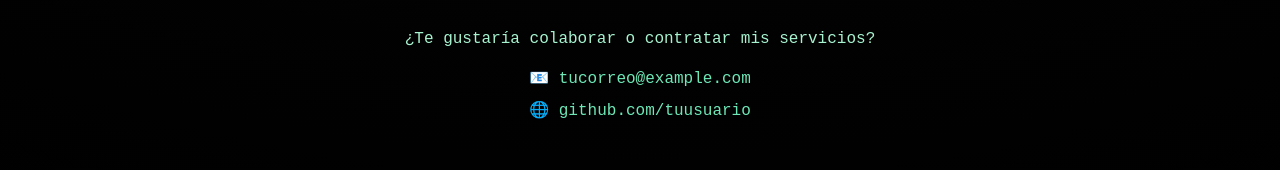
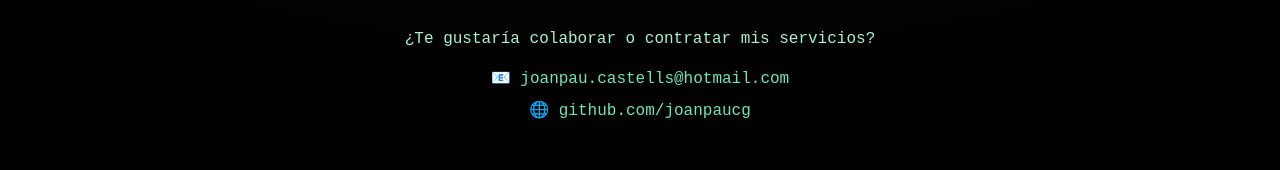
Before and after one commit to joanpaucg/myLandpage, a plain HTML site: page index.html in a window 1280 px wide. Shown: the part 1793-1963 px from the top of the page. Drawn offline with nearby package versions, Linux system fonts and the light colour scheme.

Commit message:
Changing parameters

```diff
--- a/index.html
+++ b/index.html
@@ -106,8 +106,8 @@
     <h2 class="text-3xl text-center font-bold mb-6 text-emerald-400">Contacto</h2>
     <div class="text-center text-emerald-200">
       <p class="mb-4">¿Te gustaría colaborar o contratar mis servicios?</p>
-      <p class="mb-2">📧 <a href="mailto:tucorreo@example.com" class="text-emerald-300 hover:text-emerald-100">tucorreo@example.com</a></p>
-      <p>🌐 <a href="https://github.com/tuusuario" target="_blank" class="text-emerald-300 hover:text-emerald-100">github.com/tuusuario</a></p>
+      <p class="mb-2">📧 <a href="mailto:joanpau.castells@hotmail.com" class="text-emerald-300 hover:text-emerald-100">joanpau.castells@hotmail.com</a></p>
+      <p>🌐 <a href="https://github.com/joanpaucg" target="_blank" class="text-emerald-300 hover:text-emerald-100">github.com/joanpaucg</a></p>
     </div>
   </section>
 
```
